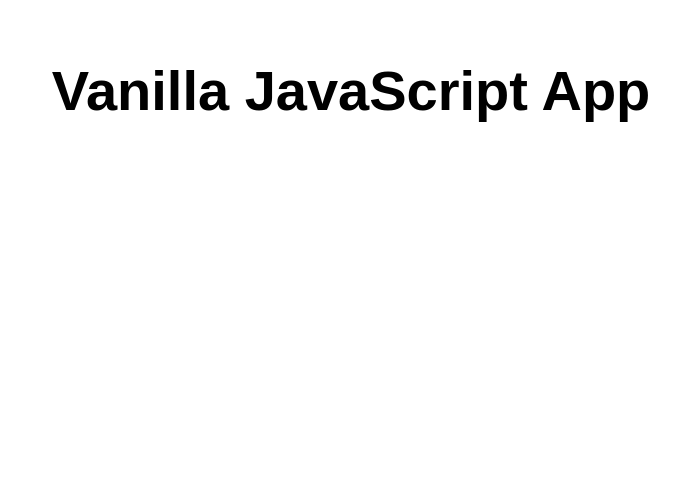
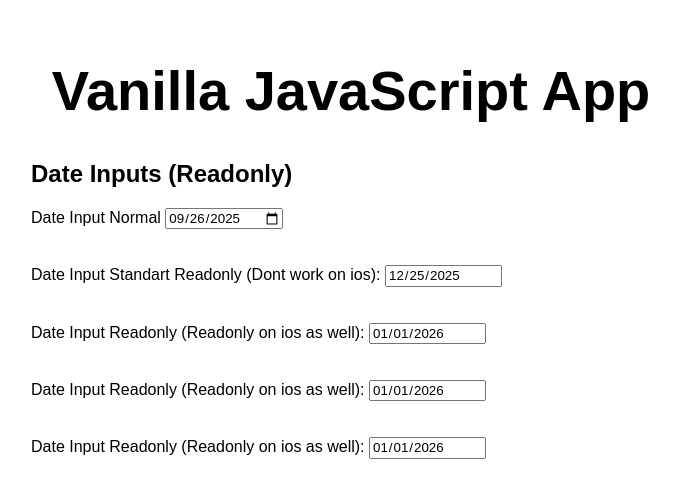
Before and after one commit to TomaT48/test-ios-input-readonly, a website: page src/index.html in a window 1280 px wide. Shown: the whole page, without its empty margins (289-968 px from the left). Drawn offline with Linux system fonts and the light colour scheme.

Commit message:
work in progress

```diff
--- a/src/index.html
+++ b/src/index.html
@@ -1,17 +1,88 @@
 <!DOCTYPE html>
 <html lang="en">
-
   <head>
-  <meta charset="UTF-8">
-  <meta name="viewport" content="width=device-width, initial-scale=1.0">
-  <link rel="stylesheet" href="styles.css">
+    <meta charset="UTF-8" />
+    <meta name="viewport" content="width=device-width, initial-scale=1.0" />
+    <link rel="stylesheet" href="styles.css" />
     <title>Vanilla JavaScript App</title>
   </head>
 
   <body>
     <main>
       <h1>Vanilla JavaScript App</h1>
+
+      <div class="date-inputs">
+        <h2>Date Inputs (Readonly)</h2>
+
+        <div class="input-group">
+          <label for="date1">Date Input Normal</label>
+          <input type="date" id="date1" name="date1" value="2025-09-26" />
+        </div>
+        <br />
+        <br />
+        <div class="input-group">
+          <label for="date2"
+            >Date Input Standart Readonly (Dont work on ios):</label
+          >
+          <input
+            type="date"
+            id="date2"
+            name="date2"
+            value="2025-12-25"
+            readonly
+          />
+        </div>
+        <br />
+        <br />
+
+        <div class="input-group">
+          <label for="date3"
+            >Date Input Readonly (Readonly on ios as well):</label
+          >
+          <input
+            type="date"
+            id="date3"
+            name="date3"
+            value="2026-01-01"
+            readonly
+            onclick="this.blur()"
+          />
+        </div>
+        <br />
+        <br />
+
+        <div class="input-group">
+          <label for="date4"
+            >Date Input Readonly (Readonly on ios as well):</label
+          >
+          <input
+            type="date"
+            id="date4"
+            name="date4"
+            value="2026-01-01"
+            readonly
+            style="pointer-events: none; touch-action: none"
+          />
+        </div>
+        <br />
+        <br />
+
+        <div class="input-group">
+          <label for="date5"
+            >Date Input Readonly (Readonly on ios as well):</label
+          >
+          <input
+            type="date"
+            id="date5"
+            name="date5"
+            value="2026-01-01"
+            readonly
+            onclick="this.blur()"
+            onfocus="this.blur()"
+            style="pointer-events: none; touch-action: none"
+          />
+        </div>
+      </div>
     </main>
   </body>
-
 </html>
```
Lines whose indentation alone changed are shown as unchanged.
